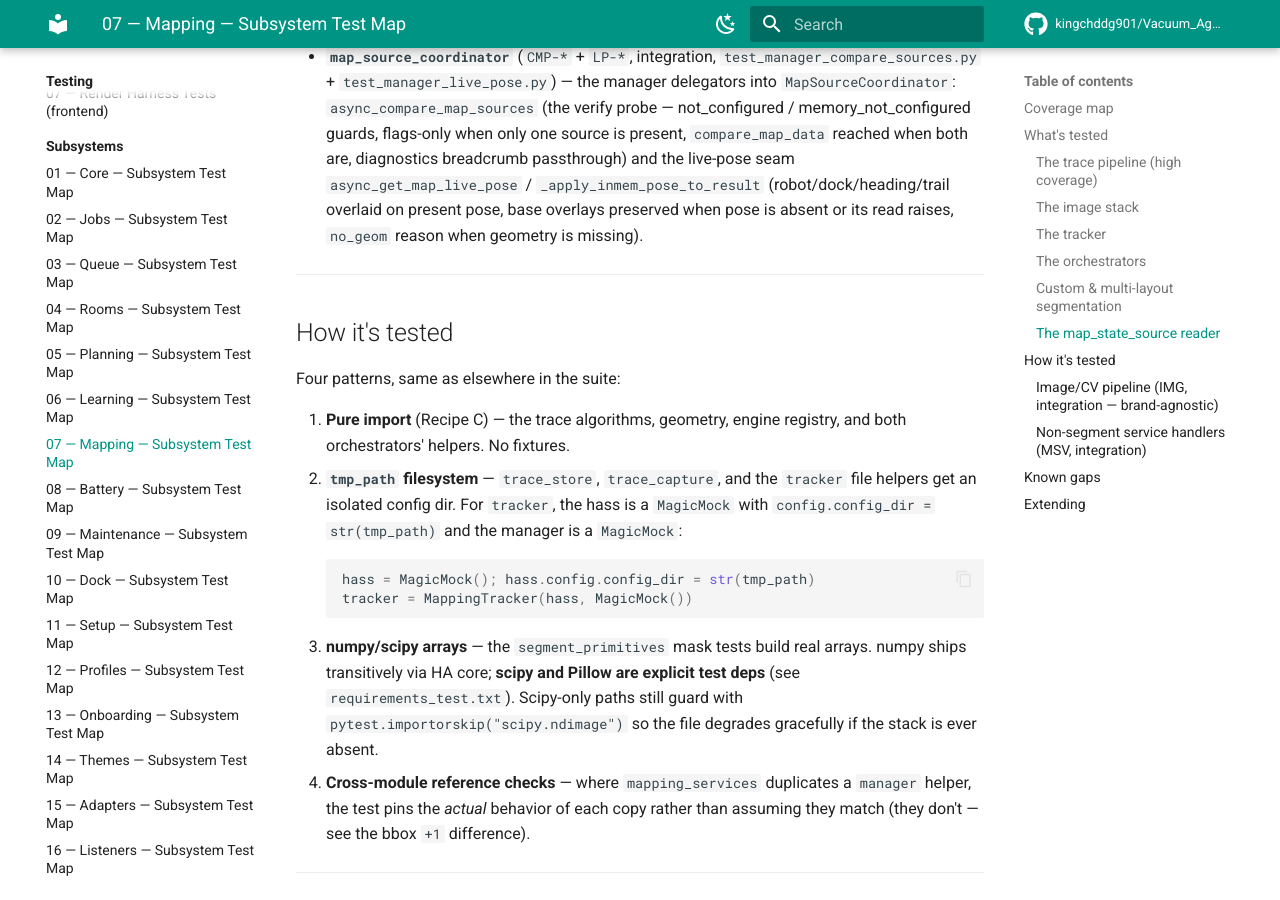
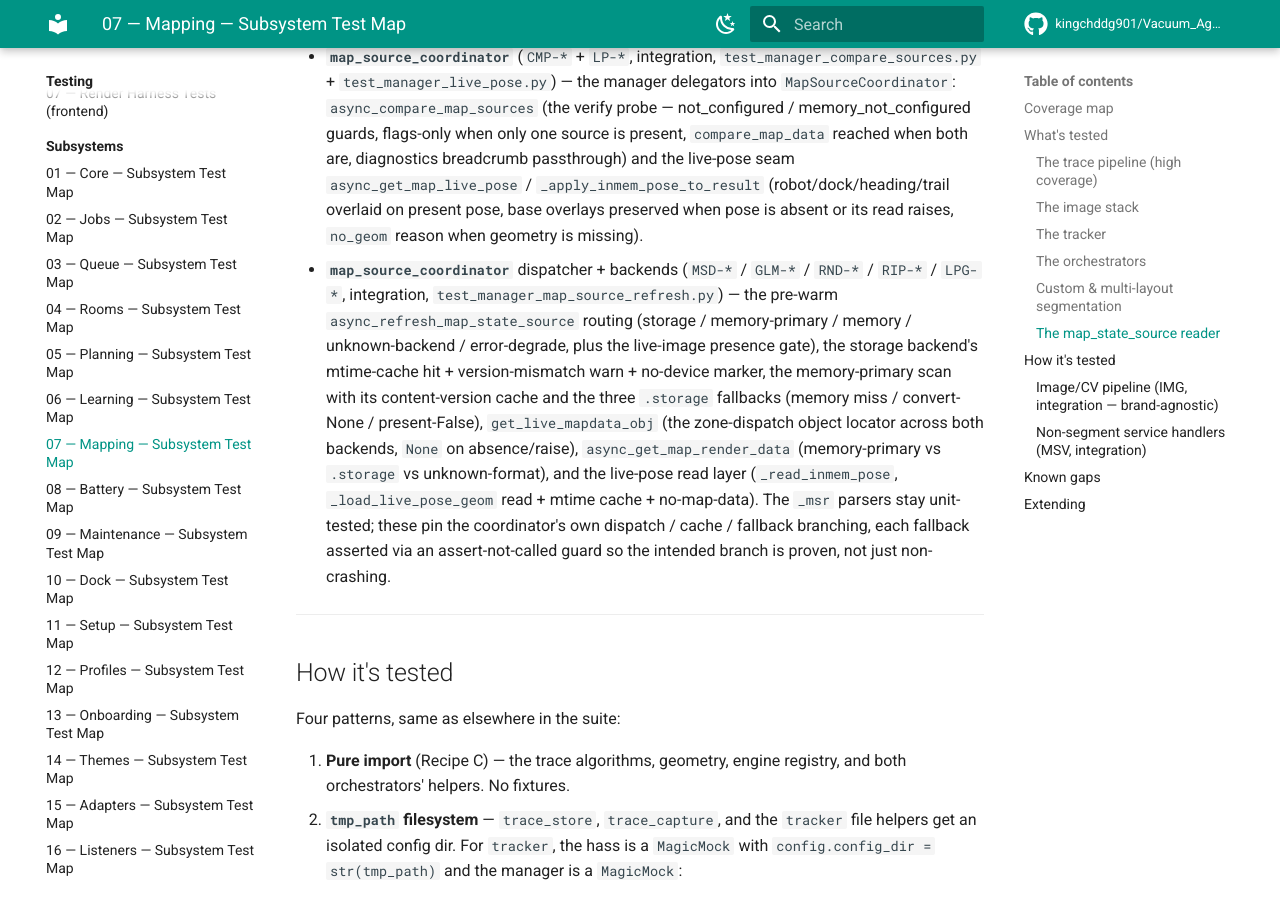
Before and after one commit to kingchddg901/Vacuum_Agent, an MkDocs documentation site: the page built from docs/testing/subsystems/07-mapping.md, in a window 1280 px wide and 900 px high, scrolled down 4453 px. Built offline with MkDocs 1.6.1 and Material for MkDocs 9.7.7, drawn with Linux system fonts in a browser that asks for light colours; comment, search, counter and statistics services are not loaded; some of the changed text lies outside the part shown.

Commit message:
test(coverage): close map_source_coordinator + _common gaps; reconcile testing docs
map_source_coordinator.py 45% -> 95% via tests/integration/test_manager_map_source_refresh.py
(26 tests): the pre-warm dispatcher routing (storage / memory-primary / memory / unknown /
error-degrade + presence gate), both backends' mtime + content-version caches and the .storage
fallbacks, get_live_mapdata_obj, async_get_map_render_data, and the live-pose read layer. The
_msr parsers stay unit-tested; each cache/fallback asserts via an assert-not-called guard so the
intended branch is proven, not just non-crashing.

services/_common.py 89% -> 100% (3 tests in test_services_common): the no-active-map pass-through
(a documented contract) and job_finished_event_payload's finalize_result-wrapped job_path. The
non-dict completed_job guard is a defensive case kept as a cheap pin this time.

docs/testing reconciled: update_test_docs.py for the numeric cells + headline figures, plus
manual prose for the new dispatcher coverage, the test-file column, and the now-covered _common
gaps. mkdocs --strict green.

Co-Authored-By: Claude Opus 4.8 (1M context) <noreply@anthropic.com>

```diff
--- a/docs/testing/subsystems/07-mapping.md
+++ b/docs/testing/subsystems/07-mapping.md
@@ -40,7 +40,7 @@ Architecture reference: [docs/dev/11-mapping-system.md](../../dev/11-mapping-sys
 | `mapping_services.py` | 1198 | 91% | `test_mapping_services_helpers.py` + `test_mapping_services.py` + `test_mapping_services_handlers.py` + `test_mapping_image_pipeline.py` | unit + integration |
 | `map_source.py` | 371 | 94% | `tests/unit/test_map_source.py` | unit (pure) |
 | `map_source_runtime.py` | 479 | 90% | `tests/unit/test_map_source_runtime.py` + `tests/unit/test_map_source_collectors.py` | unit (pure) |
-| `map_source_coordinator.py` | 214 | 45% | `tests/integration/test_manager_compare_sources.py` + `tests/integration/test_manager_live_pose.py` | integration |
+| `map_source_coordinator.py` | 214 | 95% | `test_manager_compare_sources.py` + `test_manager_live_pose.py` + `test_manager_map_source_refresh.py` | integration |
 
 ---
 
@@ -149,6 +149,19 @@ manager-facing seams (delegators into `MapSourceCoordinator`) are integration-te
   `_apply_inmem_pose_to_result` (robot/dock/heading/trail overlaid on present pose,
   base overlays preserved when pose is absent or its read raises, `no_geom` reason
   when geometry is missing).
+- **`map_source_coordinator`** dispatcher + backends (`MSD-*` / `GLM-*` / `RND-*` /
+  `RIP-*` / `LPG-*`, integration, `test_manager_map_source_refresh.py`) — the pre-warm
+  `async_refresh_map_state_source` routing (storage / memory-primary / memory /
+  unknown-backend / error-degrade, plus the live-image presence gate), the storage
+  backend's mtime-cache hit + version-mismatch warn + no-device marker, the
+  memory-primary scan with its content-version cache and the three `.storage` fallbacks
+  (memory miss / convert-None / present-False), `get_live_mapdata_obj` (the zone-dispatch
+  object locator across both backends, `None` on absence/raise),
+  `async_get_map_render_data` (memory-primary vs `.storage` vs unknown-format), and the
+  live-pose read layer (`_read_inmem_pose`, `_load_live_pose_geom` read + mtime cache +
+  no-map-data). The `_msr` parsers stay unit-tested; these pin the coordinator's own
+  dispatch / cache / fallback branching, each fallback asserted via an assert-not-called
+  guard so the intended branch is proven, not just non-crashing.
 
 ---
 
@@ -227,6 +240,11 @@ per the ~90% held-ceiling policy — defensive guards, not coverage debt:
   (99%) — empty-mask divide-by-zero returns, optional-dependency guards, unreachable
   malformed-edge artifacts, and the `<3-unique-point` hull fallback (boundary 269,
   unreachable through its only caller).
+- **`map_source_coordinator.py`** (95%, up from 45%) — `_stat_mtime`'s real `os.stat`
+  (monkeypatched in the dispatch tests), the `except OSError` stat-failure guard, the
+  memory-backend diagnostics-log branch, and a few `->` partials in the candidate loop /
+  render / geom-cache edges. Defensive guards + real-IO; the dispatch, cache, and
+  fallback behaviour is fully covered.
 
 ---
 
```
Also changed, not shown: other parts of docs/testing/subsystems/07-mapping.md (+1 -1 lines), docs/testing/01-overview.md (+1 -1 lines), docs/testing/README.md (+4 -4 lines), docs/testing/subsystems/17-services.md (+10 -8 lines), docs/testing/subsystems/README.md (+3 -3 lines), 2 other files.
